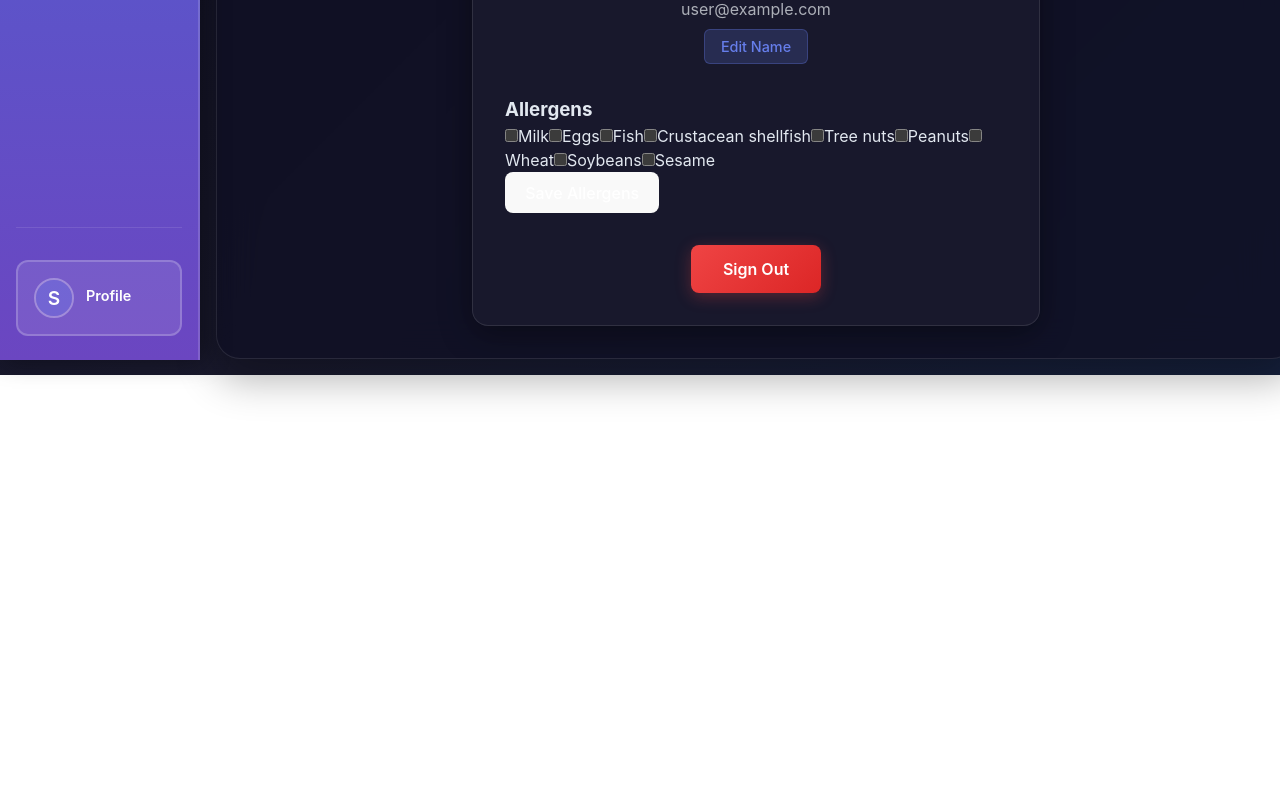
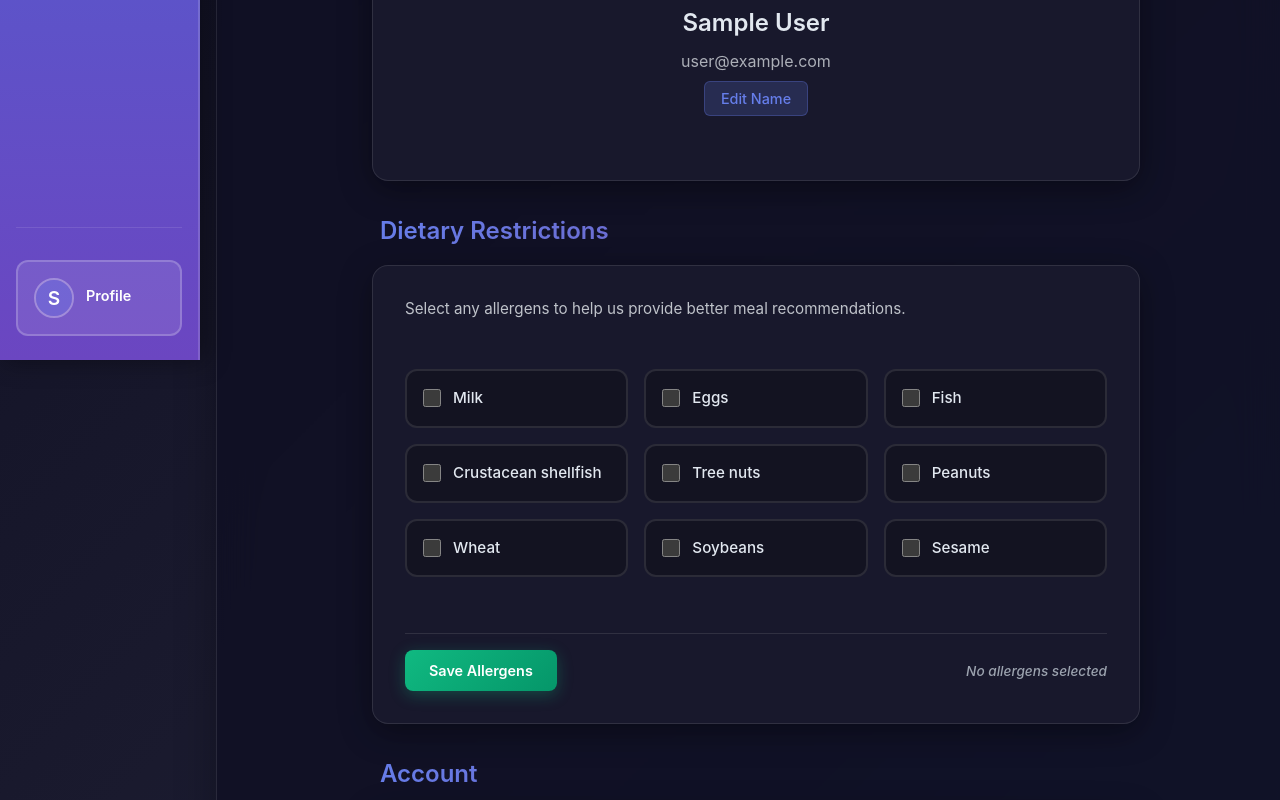
Before and after one commit to cadwalt/On-Campus-Nutrition-Tracker, a React (Vite) app: page /profile in a window 1280 px wide. Shown: the part 440-1240 px from the top of the page. Before the commit the page ends 815 px from the top, so only its background shows below. Built offline with nearby package versions, Linux system fonts and the light colour scheme; no server answers; the database is empty; sample sign-in values are in the browser's storage.

Commit message:
Enhance ProfilePage layout and styling; add allergen selection section with improved UI components.

```diff
--- a/src/App.css
+++ b/src/App.css
@@ -321,9 +321,34 @@ body {
 .profile-content {
   flex: 1;
   padding: 2rem 1rem;
-  max-width: 600px;
+  max-width: 800px;
   margin: 0 auto;
   width: 100%;
+  display: flex;
+  flex-direction: column;
+  gap: 2rem;
+}
+
+/* Profile Sections */
+.profile-section {
+  display: flex;
+  flex-direction: column;
+  gap: 1rem;
+}
+
+.section-header {
+  padding: 0 0.5rem;
+}
+
+.section-header h2 {
+  color: #e2e8f0;
+  font-size: 1.5rem;
+  font-weight: 600;
+  margin: 0;
+  background: linear-gradient(135deg, #667eea 0%, #764ba2 100%);
+  -webkit-background-clip: text;
+  -webkit-text-fill-color: transparent;
+  background-clip: text;
 }
 
 .profile-card {
@@ -364,7 +389,7 @@ body {
   font-weight: 600;
 }
 
-.user-details h2 {
+.user-details h3 {
   color: #e2e8f0;
   font-size: 1.5rem;
   font-weight: 600;
@@ -533,6 +558,112 @@ body {
   margin: 1rem 0;
   font-weight: 500;
 }
+
+/* Allergens Section */
+.allergen-section {
+  display: flex;
+  flex-direction: column;
+  gap: 1.5rem;
+}
+
+.section-description {
+  margin-bottom: 0.5rem;
+}
+
+.section-description p {
+  color: #d1d5db;
+  font-size: 0.95rem;
+  line-height: 1.5;
+  margin: 0;
+  opacity: 0.9;
+}
+
+.allergen-grid {
+  display: grid;
+  grid-template-columns: repeat(auto-fit, minmax(200px, 1fr));
+  gap: 1rem;
+  margin: 1rem 0;
+}
+
+.allergen-item {
+  display: flex;
+  align-items: center;
+  gap: 0.75rem;
+  padding: 1rem;
+  background: rgba(17, 17, 27, 0.6);
+  border: 2px solid rgba(255, 255, 255, 0.1);
+  border-radius: 12px;
+  cursor: pointer;
+}
+
+.allergen-checkbox {
+  width: 18px;
+  height: 18px;
+  accent-color: #667eea;
+  cursor: pointer;
+  flex-shrink: 0;
+}
+
+.allergen-label {
+  color: #e2e8f0;
+  font-weight: 500;
+  font-size: 0.95rem;
+  cursor: pointer;
+  flex: 1;
+}
+
+.allergen-item:has(.allergen-checkbox:checked) {
+  background: rgba(102, 126, 234, 0.1);
+  border-color: rgba(102, 126, 234, 0.4);
+}
+
+.allergen-item:has(.allergen-checkbox:checked) .allergen-label {
+  color: #667eea;
+  font-weight: 600;
+}
+
+.section-actions {
+  display: flex;
+  align-items: center;
+  justify-content: space-between;
+  gap: 1rem;
+  margin-top: 1rem;
+  padding-top: 1rem;
+  border-top: 1px solid rgba(255, 255, 255, 0.1);
+}
+
+.save-section-button {
+  background: linear-gradient(135deg, #10b981 0%, #059669 100%);
+  color: white;
+  border: none;
+  padding: 0.75rem 1.5rem;
+  font-size: 0.9rem;
+  font-weight: 600;
+  border-radius: 8px;
+  cursor: pointer;
+  transition: all 0.3s ease;
+  font-family: inherit;
+  box-shadow: 0 4px 16px rgba(16, 185, 129, 0.3);
+}
+
+.save-section-button:hover:not(:disabled) {
+  transform: translateY(-2px);
+  box-shadow: 0 8px 24px rgba(16, 185, 129, 0.4);
+}
+
+.save-section-button:disabled {
+  opacity: 0.6;
+  cursor: not-allowed;
+  transform: none;
+}
+
+.section-status {
+  color: #9ca3af;
+  font-size: 0.85rem;
+  font-weight: 500;
+  font-style: italic;
+}
+
 
 /* App Layout */
 .app-layout {
@@ -1325,4 +1456,37 @@ body {
   .meal-name {
     margin: 0;
   }
+
+  /* Profile responsive */
+  .profile-content {
+    padding: 1rem 0.5rem;
+    gap: 1.5rem;
+  }
+
+  .profile-card {
+    padding: 1.5rem;
+  }
+
+  .section-header h2 {
+    font-size: 1.25rem;
+  }
+
+  .allergen-grid {
+    grid-template-columns: 1fr;
+    gap: 0.75rem;
+  }
+
+  .allergen-item {
+    padding: 0.875rem;
+  }
+
+  .section-actions {
+    flex-direction: column;
+    align-items: stretch;
+    gap: 0.75rem;
+  }
+
+  .section-status {
+    text-align: center;
+  }
 }
--- a/src/pages/ProfilePage.tsx
+++ b/src/pages/ProfilePage.tsx
@@ -161,10 +161,15 @@ const ProfilePage: React.FC = () => {
     <div className="profile-page">
       <div className="page-header">
         <h1>Profile</h1>
-        <p>Manage your account settings</p>
+        <p>Manage your account settings and preferences</p>
       </div>
 
       <main className="profile-content">
+        {/* Profile Information Section */}
+        <div className="profile-section">
+          <div className="section-header">
+            <h2>Personal Information</h2>
+          </div>
           <div className="profile-card">
             <div className="profile-info-section">
               <div className="profile-picture-large">
@@ -205,7 +210,7 @@ const ProfilePage: React.FC = () => {
                   </form>
                 ) : (
                   <>
-                  <h2>{user.displayName || 'User'}</h2>
+                    <h3>{user.displayName || 'User'}</h3>
                     <p className="user-email">{user.email}</p>
                     <button className="edit-name-button" onClick={handleEditClick}>
                       Edit Name
@@ -226,30 +231,60 @@ const ProfilePage: React.FC = () => {
                 {updateError}
               </div>
             )}
+          </div>
+        </div>
 
+        {/* Allergens Section */}
+        <div className="profile-section">
+          <div className="section-header">
+            <h2>Dietary Restrictions</h2>
+          </div>
+          <div className="profile-card">
             <div className="allergen-section">
-            <h3>Allergens</h3>
-            <div className="allergen-checkboxes">
+              <div className="section-description">
+                <p>Select any allergens to help us provide better meal recommendations.</p>
+              </div>
+
+              <div className="allergen-grid">
                 {ALLERGENS.map(allergen => (
-                <label key={allergen}>
+                  <label key={allergen} className="allergen-item">
                     <input
                       type="checkbox"
                       checked={selectedAllergens.includes(allergen)}
                       onChange={() => handleAllergenChange(allergen)}
+                      className="allergen-checkbox"
                     />
-                  {allergen}
+                    <span className="allergen-label">{allergen}</span>
                   </label>
                 ))}
               </div>
-            <button onClick={handleSaveAllergens} className="save-allergens-button">
+
+              <div className="section-actions">
+                <button onClick={handleSaveAllergens} className="save-section-button">
                   Save Allergens
                 </button>
+                <span className="section-status">
+                  {selectedAllergens.length > 0
+                    ? `${selectedAllergens.length} allergen${selectedAllergens.length > 1 ? 's' : ''} selected`
+                    : 'No allergens selected'
+                  }
+                </span>
+              </div>
+            </div>
+          </div>
         </div>
 
+        {/* Account Actions */}
+        <div className="profile-section">
+          <div className="section-header">
+            <h2>Account</h2>
+          </div>
+          <div className="profile-card">
             <div className="profile-actions">
               <button className="logout-button" onClick={handleLogout}>
                 Sign Out
               </button>
+            </div>
           </div>
         </div>
       </main>
```
Lines whose indentation alone changed are shown as unchanged.
